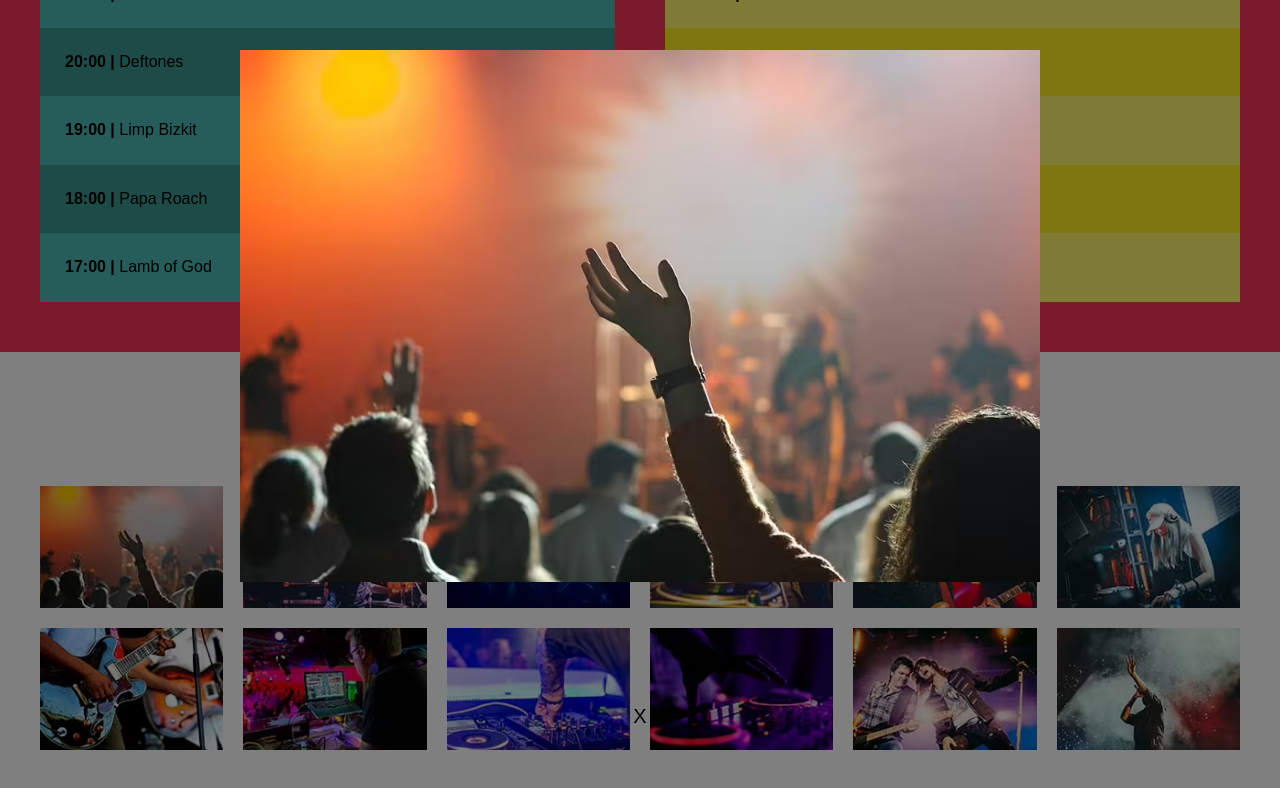
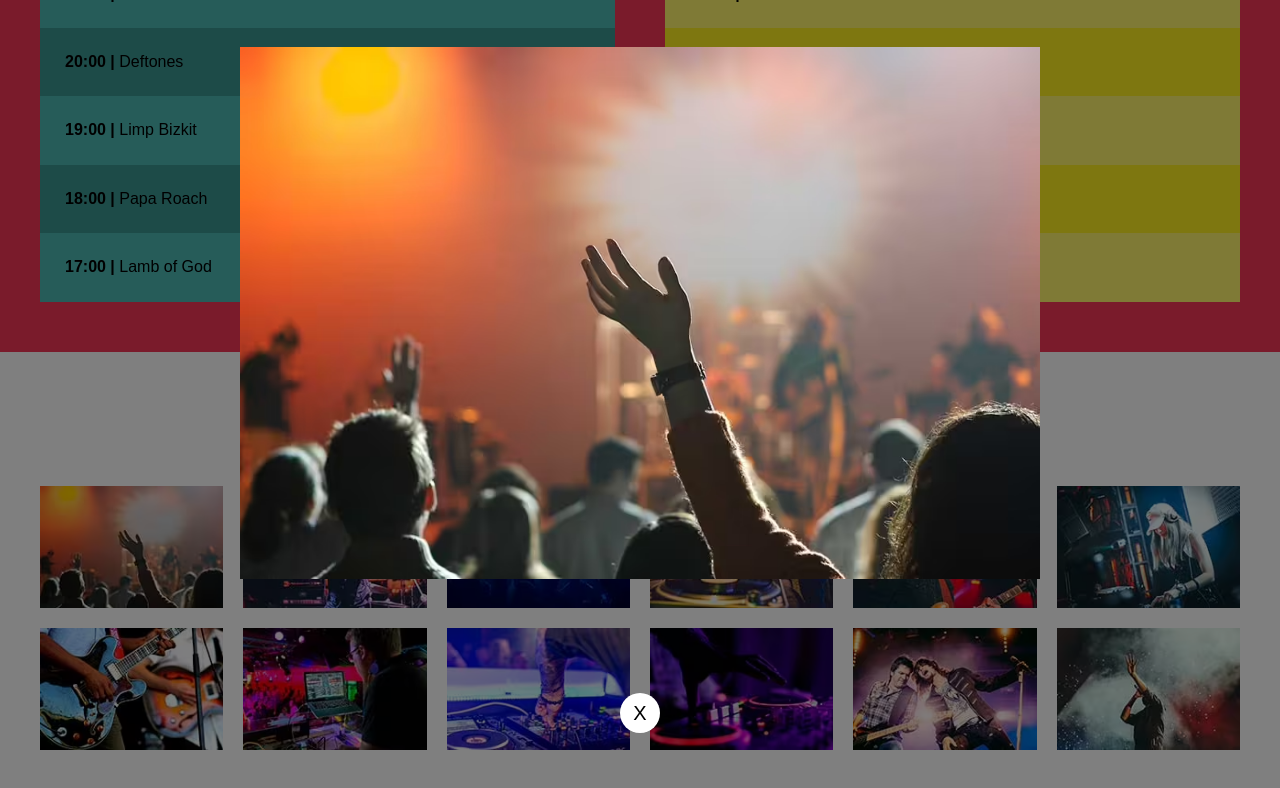
Before and after one commit to Omar0511/Festival-Musica, a website: page index.html in a window 1280 px wide. Both pictures are taken after a click on the element 131 px from the left and 3039 px from the top of the page. Shown: the part 2493-3281 px from the top of the page. Drawn offline with Linux system fonts and the light colour scheme; files that its build step writes are made by us from their sources.

Commit message:
Añadiendo un boton para cerarrar la IMG

```diff
--- a/src/js/app.js
+++ b/src/js/app.js
@@ -30,33 +30,39 @@ function crearGaleria()
     }
 }
 
-
 function mostrarImagen(id) {
     const imagen = document.createElement('picture');
+
     imagen.innerHTML = `
         <source srcset="build/img/grande/${id}.avif" type="image/avif">
         <source srcset="build/img/grande/${id}.webp" type="image/webp">
-        <img loading="lazy" width="200" height="300" src="build/img/grande/${id}.jpg" alt="imagen_galeria">
+        <img loading="lazy" width="200" height="300" src="build/img/grande/${id}.jpg" alt="imagen galeria">
     `;
 
+    // Crear overlay con la imagen
     const overlay = document.createElement('DIV');
     overlay.appendChild(imagen);
     overlay.classList.add('overlay');
+    // Ayuda a cerrar la IMG donde quiera que demos click
+    overlay.onclick = function() {
+        const body = document.querySelector('body');
+        body.classList.remove('fijar-body');
+        overlay.remove();
+    }
 
-
+    // Boton para cerrar el Modal
     const cerrarModal = document.createElement('P');
     cerrarModal.textContent = 'X';
     cerrarModal.classList.add('btn-cerrar');
     cerrarModal.onclick = function() {
         const body = document.querySelector('body');
         body.classList.remove('fijar-body');
-
-        overlay.remove(cerrarModal);
+        overlay.remove();
     }
     overlay.appendChild(cerrarModal);
 
+    // Añadirlo al HTML
     const body = document.querySelector('body');
     body.appendChild(overlay);
     body.classList.add('fijar-body');
-
 }
--- a/src/scss/base/_globales.scss
+++ b/src/scss/base/_globales.scss
@@ -14,6 +14,11 @@ html {
 body {
     font-family: v.$fuente-principal;
     font-size: 1.6rem;
+
+    // Cuando este presente esta clase ejecutar lo siguiente
+    &.fijar-body {
+        overflow: hidden;
+    }
 }
 
 p {
--- a/src/scss/layout/_galeria.scss
+++ b/src/scss/layout/_galeria.scss
@@ -45,3 +45,21 @@
         max-width: 80rem;
     }
 }
+
+.btn-cerrar {
+    width: 4rem;
+    height: 4rem;
+    border-radius: 50%;
+    -webkit-border-radius: 50%;
+    -moz-border-radius: 50%;
+    -ms-border-radius: 50%;
+    -o-border-radius: 50%;
+    background-color: v.$blanco;
+    color: v.$negro;
+    display: grid;
+    place-items: center;
+
+    &:hover {
+        cursor: pointer;
+    }
+}
```
Also changed, not shown: build/css/app.css, build/js/app.js.
